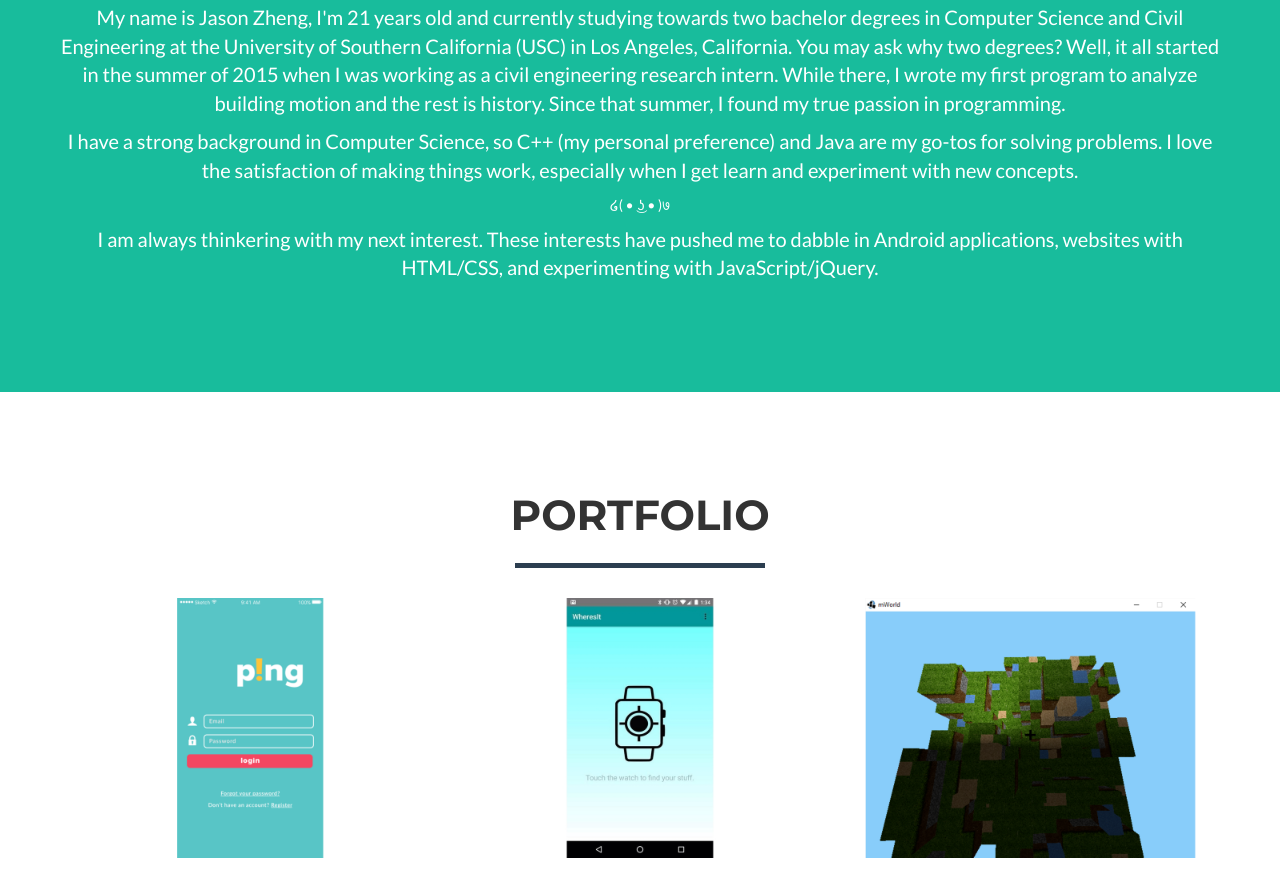
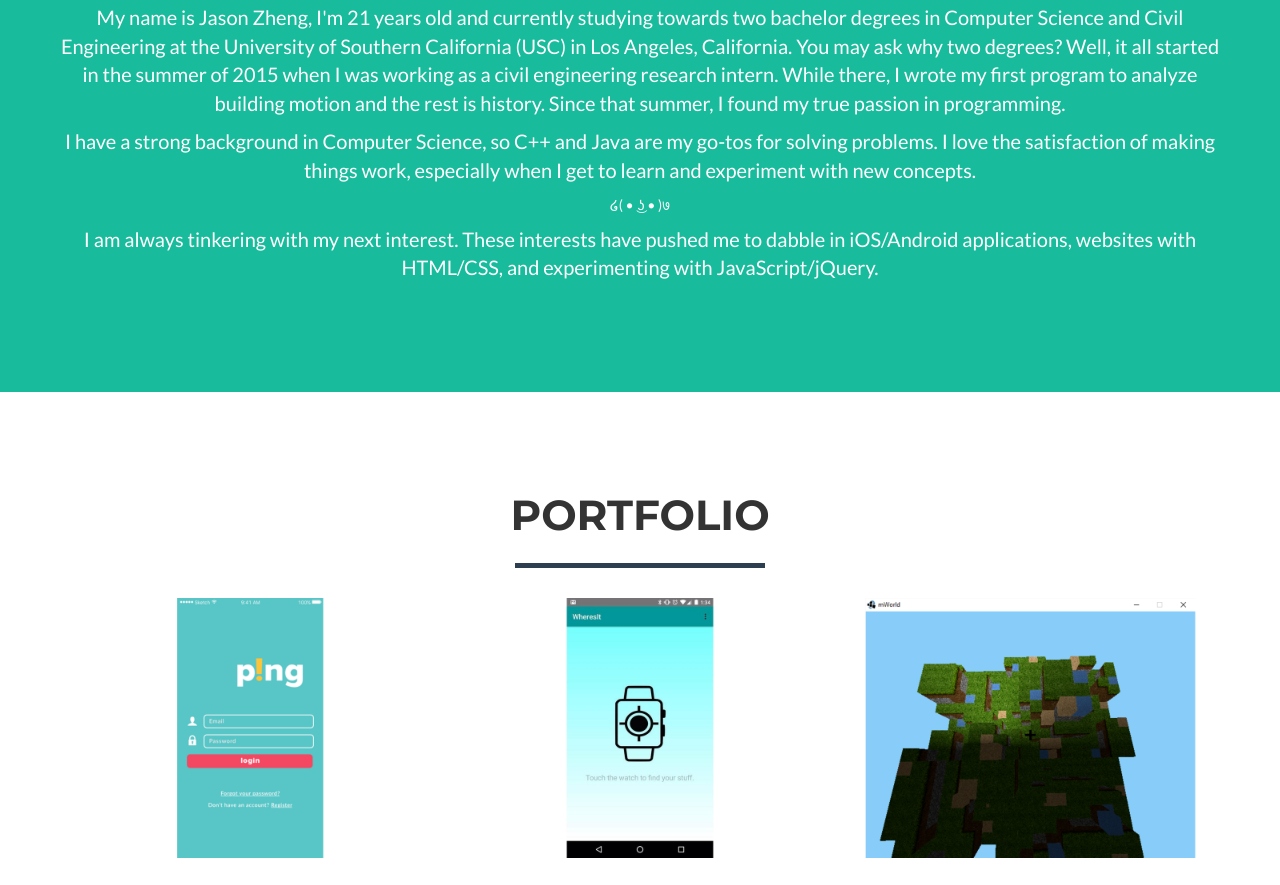
Before and after one commit to xlaefz/xlaefz.github.io, a website: page index.html in a window 1280 px wide. Shown: the part 820-1705 px from the top of the page. Drawn offline with nearby package versions, Linux system fonts and the light colour scheme.

Commit message:
fix typo

```diff
--- a/index.html
+++ b/index.html
@@ -113,12 +113,12 @@
                     at the University of Southern California (USC) in Los Angeles, California. You may ask why two degrees? Well, it all started in the summer of 2015 when I was working as a civil engineering research intern. While there, I wrote my first program to analyze building motion and the rest is history. Since that summer, I found my true passion in programming.</p>
                 </div>
                 <div>
-                    <p>I have a strong background in Computer Science, so C++ (my personal preference) and Java are my
-                    go-tos for solving problems. I love the satisfaction of making things work, especially when I get learn and experiment with new concepts.</p>
+                    <p>I have a strong background in Computer Science, so C++ and Java are my
+                    go-tos for solving problems. I love the satisfaction of making things work, especially when I get to learn and experiment with new concepts.</p>
                     <p>  <center> ໒( • ͜ʖ • )७ </center></p>
                 </div>
                 <div>
-                    <p>I am always thinkering with my next interest. These interests have pushed me to dabble in Android applications, websites with HTML/CSS, and experimenting with JavaScript/jQuery. </p>
+                    <p>I am always tinkering with my next interest. These interests have pushed me to dabble in iOS/Android applications, websites with HTML/CSS, and experimenting with JavaScript/jQuery. </p>
                 </div></center>
             </div>
         </div>
```
